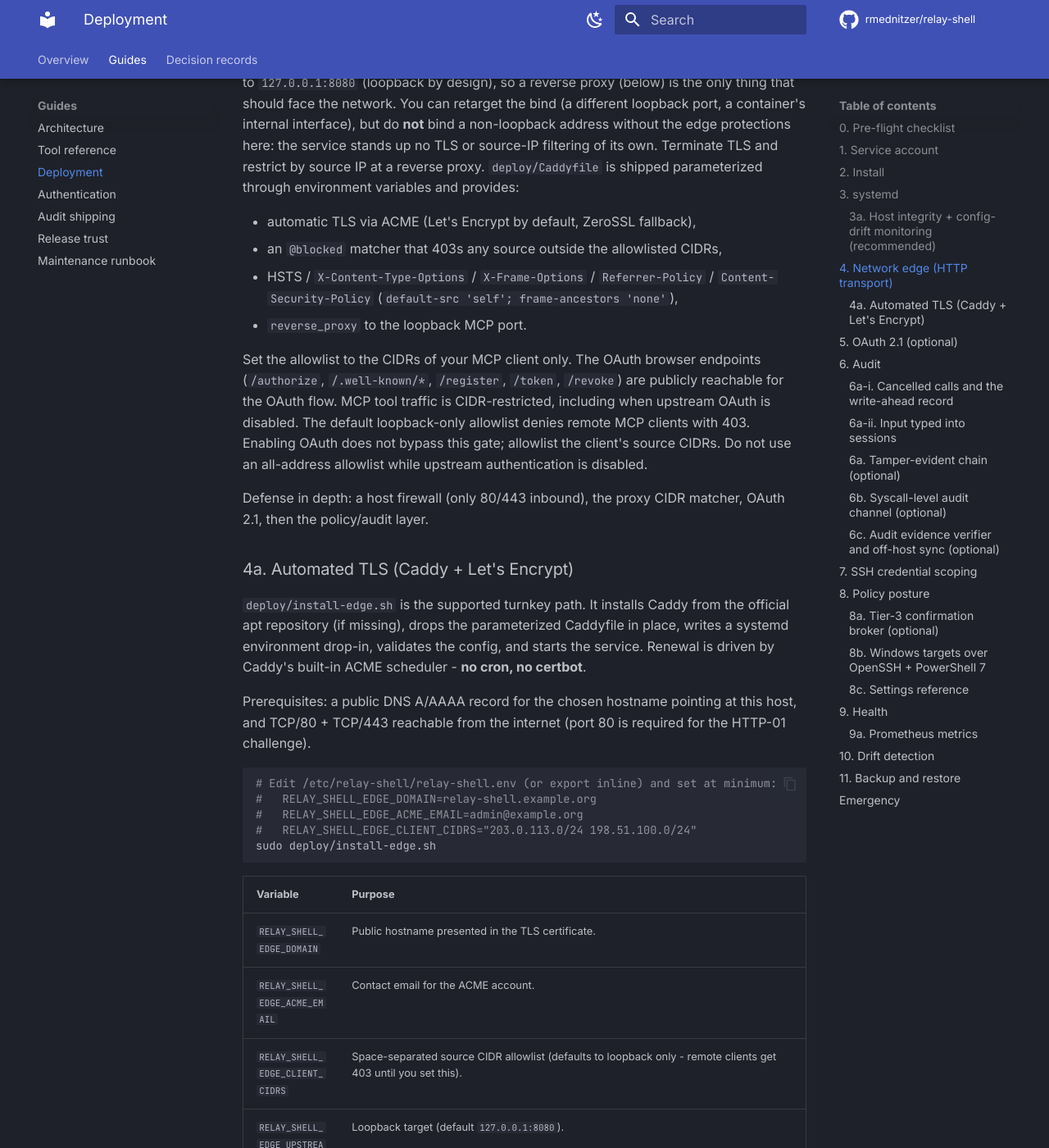
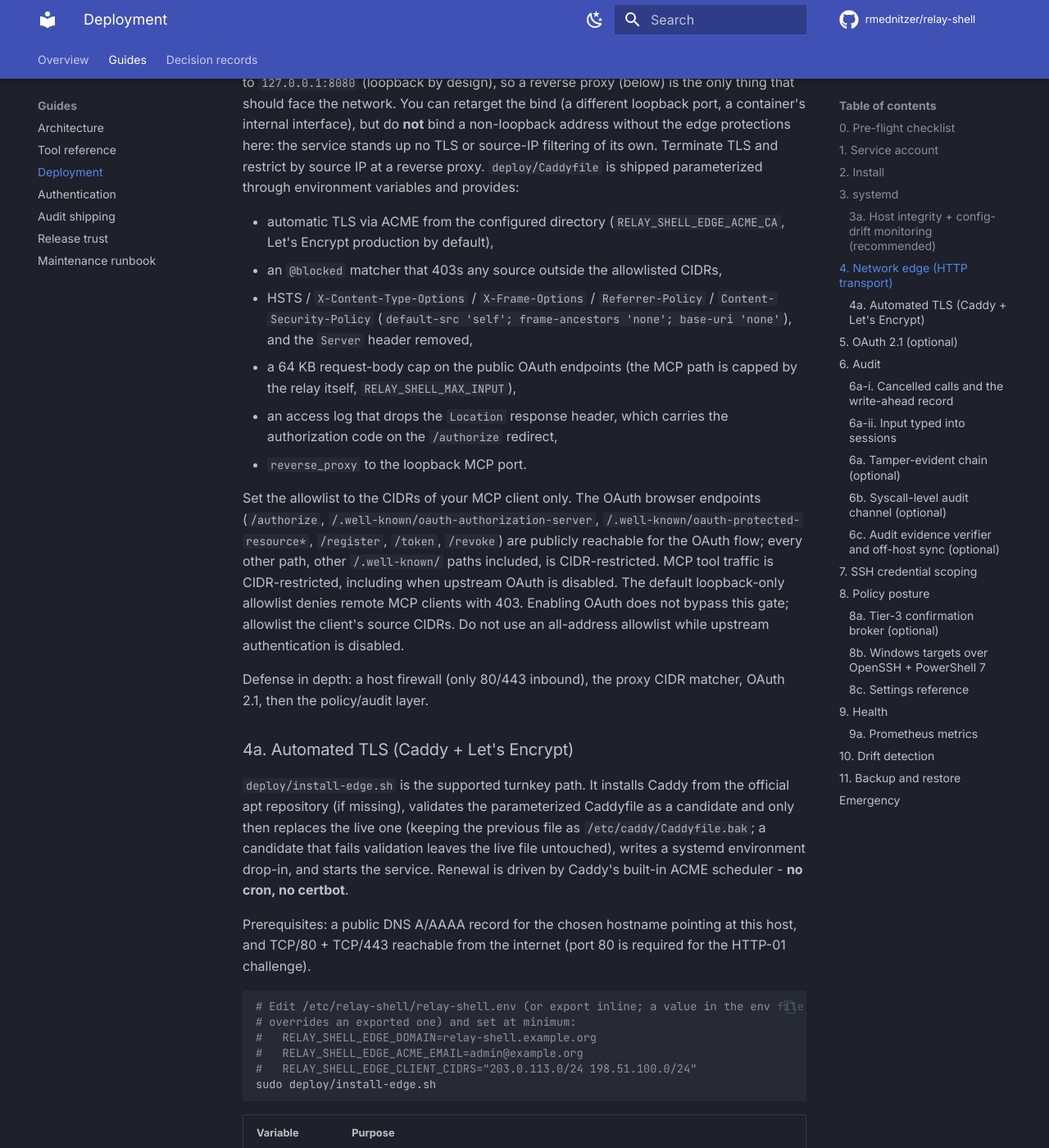
Before and after one commit to rmednitzer/relay-shell, an MkDocs documentation site: the page built from docs/deployment.md, in a window 1280 px wide and 1400 px high, scrolled down 3531 px. Shown: the whole window at 82% size. Built offline with MkDocs 1.6.1 and Material for MkDocs 9.7.7, drawn with Linux system fonts in a browser that asks for light colours; comment, search, counter and statistics services are not loaded; some of the changed text lies outside the part shown.

Commit message:
docs: correct deployment, auth and audit-shipping guides for v0.4.0
Deployment: create the audit file with install(1) as relay-shell 0600
(a root `touch` left it unwritable by the service); logrotate dateext
archive names and the A14-D15 +a handling; the edge's exact public
.well-known paths, CSP base-uri, Server header removal, 64 KB OAuth body
cap and access-log Location filter (A14-D10); validate-then-replace with
Caddyfile.bak; env-file precedence; edge-only /etc/relay-shell group;
how to run the --auth-* commands as the service user; the A14-D9 rsync
default; settings defaults; Settings in config.py as the authoritative
list.

Auth: HTTP without OAuth off loopback is refused unless
RELAY_SHELL_ALLOW_UNAUTH_NETWORK=true; the offline rebind script was
removed in 0.4.0.

Audit shipping: Linux refuses setfacl on the append-only audit file
(EPERM, reproduced), so the recipes clear +a around it, and the ACL is
re-applied after rotation by a logrotate.service drop-in instead of an
edit to the managed logrotate file.

Co-Authored-By: Claude Opus 5.5 <noreply@anthropic.com>
Claude-Session: https://claude.ai/code/session_01YWJbUZNqQdA9q8gJ9f4KYc

````diff
--- a/docs/deployment.md
+++ b/docs/deployment.md
@@ -160,15 +160,23 @@ no TLS or source-IP filtering of its own. Terminate TLS and restrict by source
 IP at a reverse proxy. `deploy/Caddyfile` is shipped parameterized through
 environment variables and provides:
 
-- automatic TLS via ACME (Let's Encrypt by default, ZeroSSL fallback),
+- automatic TLS via ACME from the configured directory (`RELAY_SHELL_EDGE_ACME_CA`,
+  Let's Encrypt production by default),
 - an `@blocked` matcher that 403s any source outside the allowlisted CIDRs,
 - HSTS / `X-Content-Type-Options` / `X-Frame-Options` / `Referrer-Policy` /
-  `Content-Security-Policy` (`default-src 'self'; frame-ancestors 'none'`),
+  `Content-Security-Policy` (`default-src 'self'; frame-ancestors 'none'; base-uri 'none'`),
+  and the `Server` header removed,
+- a 64 KB request-body cap on the public OAuth endpoints (the MCP path is capped by the
+  relay itself, `RELAY_SHELL_MAX_INPUT`),
+- an access log that drops the `Location` response header, which carries the authorization
+  code on the `/authorize` redirect,
 - `reverse_proxy` to the loopback MCP port.
 
 Set the allowlist to the CIDRs of your MCP client only. The OAuth browser
-endpoints (`/authorize`, `/.well-known/*`, `/register`, `/token`, `/revoke`)
-are publicly reachable for the OAuth flow. MCP tool traffic is CIDR-restricted,
+endpoints (`/authorize`, `/.well-known/oauth-authorization-server`,
+`/.well-known/oauth-protected-resource*`, `/register`, `/token`, `/revoke`)
+are publicly reachable for the OAuth flow; every other path, other `/.well-known/` paths
+included, is CIDR-restricted. MCP tool traffic is CIDR-restricted,
 including when upstream OAuth is disabled. The default loopback-only allowlist
 denies remote MCP clients with 403. Enabling OAuth does not bypass this gate;
 allowlist the client's source CIDRs. Do not use an all-address allowlist while
@@ -180,9 +188,10 @@ matcher, OAuth 2.1, then the policy/audit layer.
 ### 4a. Automated TLS (Caddy + Let's Encrypt)
 
 `deploy/install-edge.sh` is the supported turnkey path. It installs Caddy
-from the official apt repository (if missing), drops the parameterized
-Caddyfile in place, writes a systemd environment drop-in, validates the
-config, and starts the service. Renewal is driven by Caddy's built-in ACME
+from the official apt repository (if missing), validates the parameterized
+Caddyfile as a candidate and only then replaces the live one (keeping the previous file as
+`/etc/caddy/Caddyfile.bak`; a candidate that fails validation leaves the live file
+untouched), writes a systemd environment drop-in, and starts the service. Renewal is driven by Caddy's built-in ACME
 scheduler - **no cron, no certbot**.
 
 Prerequisites: a public DNS A/AAAA record for the chosen hostname pointing
@@ -190,7 +199,8 @@ at this host, and TCP/80 + TCP/443 reachable from the internet (port 80 is
 required for the HTTP-01 challenge).
 
 ```bash
-# Edit /etc/relay-shell/relay-shell.env (or export inline) and set at minimum:
+# Edit /etc/relay-shell/relay-shell.env (or export inline; a value in the env file
+# overrides an exported one) and set at minimum:
 #   RELAY_SHELL_EDGE_DOMAIN=relay-shell.example.org
 #   RELAY_SHELL_EDGE_ACME_EMAIL=admin@example.org
 #   RELAY_SHELL_EDGE_CLIENT_CIDRS="203.0.113.0/24 198.51.100.0/24"
@@ -212,7 +222,8 @@ sudo deploy/install-edge.sh
 
 The installer is idempotent: re-run it after editing the env file to push
 changes. Both installers create `/etc/relay-shell` as `0750`
-(`root:relay-shell`), not world-listable; systemd reads the EnvironmentFiles
+(`root:relay-shell`, or `root:root` on an edge-only host without the `relay-shell` group),
+not world-listable; systemd reads the EnvironmentFiles
 as root, so the service is unaffected. The drop-in at
 `/etc/systemd/system/caddy.service.d/relay-shell-edge.conf` is static and
 references a managed `EnvironmentFile=/etc/relay-shell/relay-shell-edge.env`,
@@ -251,7 +262,10 @@ table in [`auth.md`](auth.md#defaults-at-a-glance).
 
 **Approve your client.** A client that registers is *pending*; `/authorize`
 refuses it until you approve it on the host
-(`relay-shell --auth-list`, then `relay-shell --auth-approve <client_id>`). This
+(`sudo -u relay-shell /var/lib/relay-shell/venv/bin/relay-shell --auth-list`, then the same
+binary with `--auth-approve <client_id>`; the commands read `RELAY_SHELL_AUTH_STATE_DIR` from
+their own environment, not from the unit's EnvironmentFile, so export it when it is not the
+default `/var/lib/relay-shell/oauth`). This
 closes the window in which the first party to reach `/register` could obtain a
 token; see [`auth.md`](auth.md#operator-approval). Existing installs are carried
 over as approved on upgrade.
@@ -271,15 +285,19 @@ and rotate it without losing that attribute:
 
 ```bash
 sudo mkdir -p /var/log/relay-shell && sudo chown relay-shell:relay-shell /var/log/relay-shell
-sudo touch /var/log/relay-shell/audit.jsonl && sudo chattr +a /var/log/relay-shell/audit.jsonl
+sudo install -o relay-shell -g relay-shell -m 0600 /dev/null /var/log/relay-shell/audit.jsonl
+sudo chattr +a /var/log/relay-shell/audit.jsonl
 sudo cp deploy/logrotate/relay-shell /etc/logrotate.d/relay-shell
 ```
 
 `RELAY_SHELL_AUDIT_FORMAT` controls serialization for downstream SIEM ingest:
 `jsonl` (default), `cef`, or `leef`.
 
-The bundled logrotate config drops the append-only bit only for the rotate
-and restores it immediately. **Ship the log off-host** and alert on gaps; an
+The bundled logrotate config rotates daily and keeps 90 dated archives
+(`audit.jsonl-YYYYMMDD`; the newest stays uncompressed, older ones are `.gz`). It drops the append-only bit
+from the active file and every archive for the rotation run only (`firstaction`), restores it
+on the new active file (`postrotate`) and then on every archive, and on the active file again
+in case the rotation aborted (`lastaction`), so archives stay append-only too. **Ship the log off-host** and alert on gaps; an
 on-host log is evidence only until the host is compromised.
 [`docs/audit-shipper.md`](audit-shipper.md) has worked examples for
 Vector, Fluent Bit, and `journalctl` → `systemd-journal-remote`.
@@ -415,7 +433,9 @@ sequence and `prev` continuity inside every segment and across rotation seams (a
 only with an exact entry in a root-owned approval ledger), writes `chain-verification.jsonl`,
 `latest-anchor.json` and `retained-checkpoints.json`, and only then does the wrapper publish the
 segments and, last, the anchor as the commit marker. A failed verification publishes nothing and
-exits non-zero. It needs `RELAY_AUDIT_RSYNC_DEST` and, if logrotate keeps other than 90 rotated
+exits non-zero. The rsync run on the destination is plain `rsync` (`RELAY_AUDIT_RSYNC_PATH`,
+default since 0.4.0); an installation that relied on the former `sudo -n /usr/bin/rsync`
+default (root on the backup host) must now set it explicitly. It needs `RELAY_AUDIT_RSYNC_DEST` and, if logrotate keeps other than 90 rotated
 segments, `RELAY_AUDIT_RETAIN_SEGMENTS`; after logrotate prunes the oldest segment the verifier
 accepts the shortened history when it continues a checkpointed record (and hosts that rotated
 before checkpoints existed need one reviewed `approved_heads` entry). Before publishing, the wrapper
@@ -579,21 +599,23 @@ Administering **Windows hosts over OpenSSH with PowerShell 7 (`pwsh`) as the
 
 ### 8c. Settings reference
 
-The complete, annotated list of every `RELAY_SHELL_*` setting is
-[`.env.example`](https://github.com/rmednitzer/relay-shell/blob/main/.env.example)
-(one commented line per `Settings` field). Operator-relevant ones not
-covered above:
+The authoritative list of `RELAY_SHELL_*` settings, with types, defaults and ranges, is the
+`Settings` class in
+[`src/relay_shell/config.py`](https://github.com/rmednitzer/relay-shell/blob/main/src/relay_shell/config.py);
+[`.env.example`](https://github.com/rmednitzer/relay-shell/blob/main/.env.example) is the
+annotated template. Operator-relevant ones not covered above:
 
 - **HTTP listener:** `RELAY_SHELL_HTTP_HOST` / `RELAY_SHELL_HTTP_PORT` (default
   `127.0.0.1:8080`; see §4).
 - **Resource bounds:** `RELAY_SHELL_MAX_OUTPUT` / `_MAX_OUTPUT_HARD` (output
-  caps), `RELAY_SHELL_DEFAULT_TIMEOUT` / `_MAX_TIMEOUT` (timeout used when a
-  `shell_exec` / `ssh_exec` caller omits it, default 60 s, + the clamp for every
-  call; other tools keep their own documented defaults), `RELAY_SHELL_MAX_SESSIONS` / `_MAX_FORWARDS` / `_MAX_CONNS`
-  (concurrency caps for sessions, port forwards, and the SSH connection cache;
-  `_MAX_CONNS` defaults to 256 and evicts the least-recently-used idle
-  connection when full), `RELAY_SHELL_SESSION_IDLE_TIMEOUT` /
-  `_SESSION_BUFFER_BYTES` (PTY session reaping + per-session buffer),
+  caps, defaults 65536 and 1048576 bytes), `RELAY_SHELL_DEFAULT_TIMEOUT` / `_MAX_TIMEOUT`
+  (timeout used when a `shell_exec` / `ssh_exec` caller omits it, default 60 s, + the clamp
+  for every call, default 900 s; other tools keep their own documented defaults),
+  `RELAY_SHELL_MAX_SESSIONS` / `_MAX_FORWARDS` / `_MAX_CONNS` (concurrency caps for sessions,
+  port forwards, and the SSH connection cache, defaults 64 / 64 / 256; `_MAX_CONNS` evicts the
+  least-recently-used connection not in use when full), `RELAY_SHELL_SESSION_IDLE_TIMEOUT` /
+  `_SESSION_BUFFER_BYTES` (PTY session reaping, default 1800 s, and the per-session buffer,
+  default 262144 bytes),
   `RELAY_SHELL_MAX_INPUT` (default 2097152 characters: the command, stdin, script
   body and env overlay of one call, together). The tier classifier and the deny
   regex scan that text synchronously at about 0.5 s per MiB, so a call over the cap
@@ -697,7 +720,7 @@ stateless beyond them. Back them up together:
 |-----------------------------------------------------------------|-----------------------------------------------------------------------------------------------|---------------------------------------------------------------------------------------------|
 | OAuth state                                                     | `${RELAY_SHELL_AUTH_STATE_DIR}/{clients.json, approvals.json, codes.json, tokens.json}` (default `/var/lib/relay-shell/oauth/`) | Losing it logs every client out and re-runs single-client lockdown from scratch (a new client can register, the old one cannot). |
 | systemd EnvironmentFile                                         | `/etc/relay-shell/relay-shell.env` (plus `/etc/relay-shell/relay-shell-edge.env` for the edge) | Source of truth for every `RELAY_SHELL_*` knob; recreating it from scratch is error-prone.  |
-| Audit log                                                       | `${RELAY_SHELL_AUDIT_PATH}` (default `/var/log/relay-shell/audit.jsonl`) plus `audit.jsonl.{1..N}.gz` rotations | The on-host copy is the local fallback when the off-host shipper has fallen behind.        |
+| Audit log                                                       | `${RELAY_SHELL_AUDIT_PATH}` (default `/var/log/relay-shell/audit.jsonl`) plus the `audit.jsonl-YYYYMMDD[.gz]` archives | The on-host copy is the local fallback when the off-host shipper has fallen behind.        |
 
 A simple recipe (adapt to your backup tool):
 
````
Also changed, not shown: other parts of docs/deployment.md (+3 -2 lines), docs/audit-shipper.md (+40 -4 lines), docs/auth.md (+8 -5 lines).
